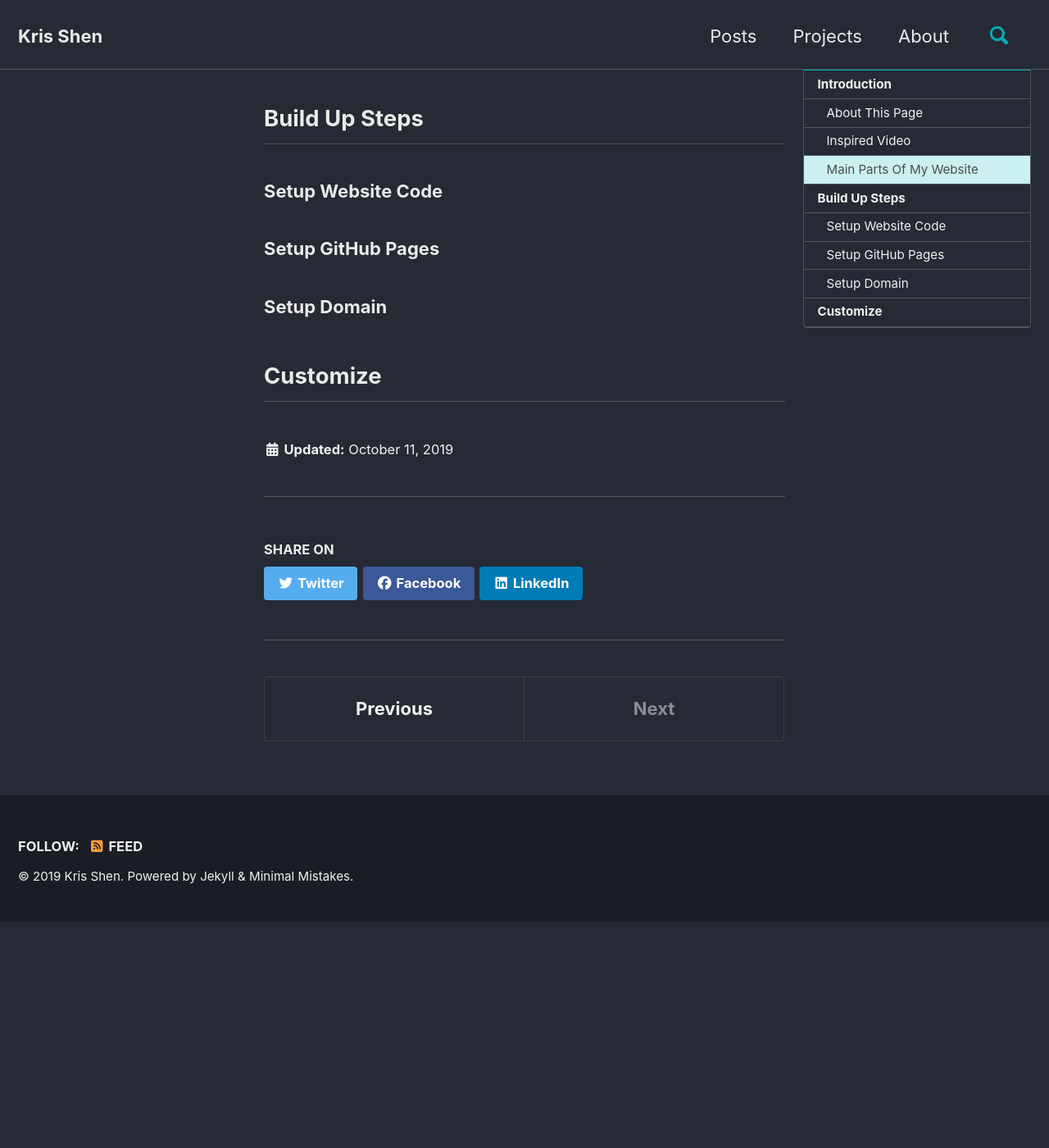
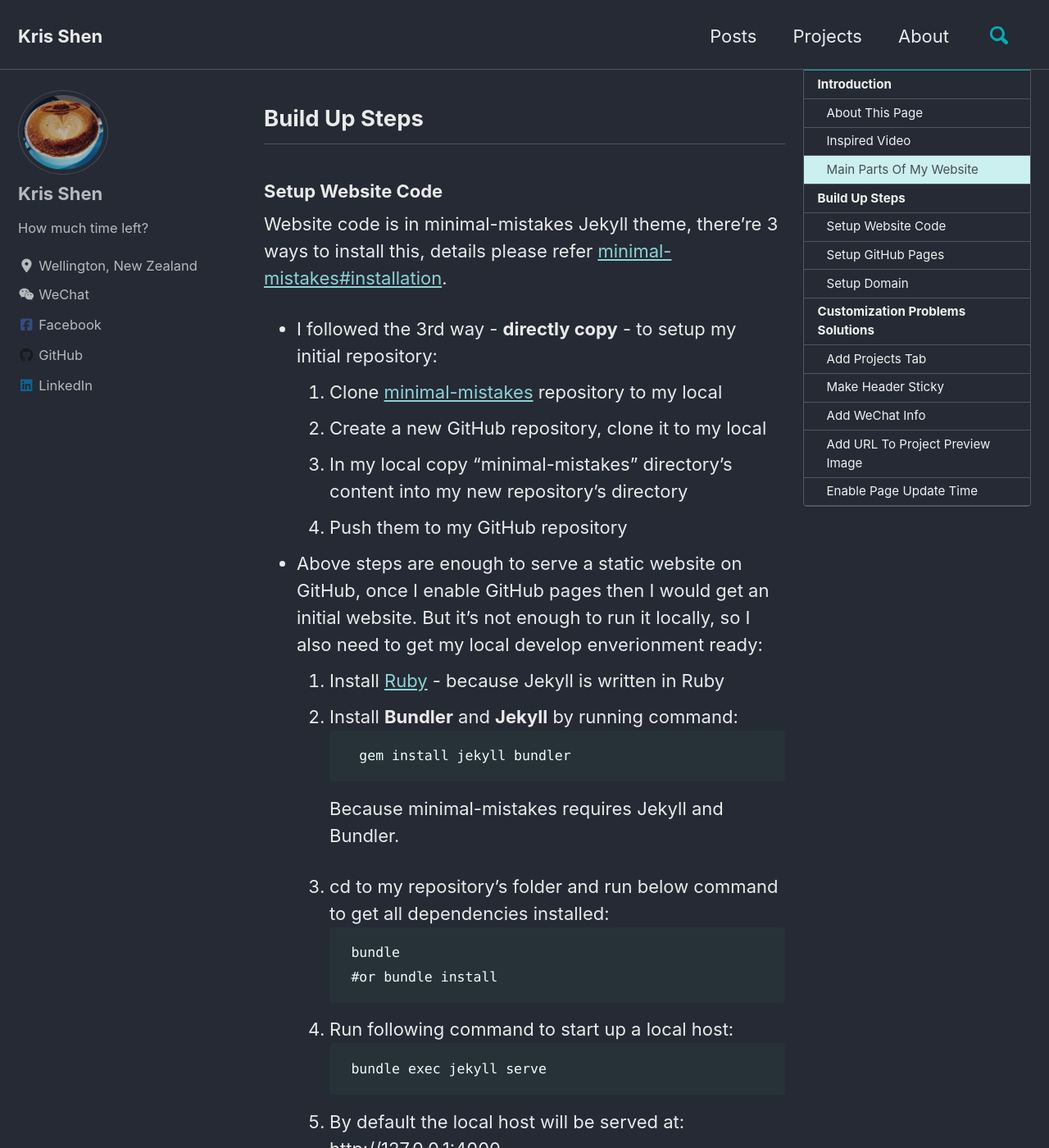
Before and after one commit to krisshen/mywebsite, a Jekyll site: the page built from _projects/website.md, in a window 1280 px wide and 1400 px high, scrolled down 1923 px. Shown: the whole window at 82% size. Built offline with Jekyll 4.4.1, drawn with Linux system fonts in a browser that asks for light colours; cached includes are drawn as plain includes; nearby versions of some CDN libraries; before the commit the page ends 3048 px from its top, so only the background shows below that; some of the changed text lies outside the part shown.

Commit message:
update mywebsite project page

````diff
--- a/_projects/website.md
+++ b/_projects/website.md
@@ -37,8 +37,55 @@
 
 ### Setup Website Code
 
+Website code is in minimal-mistakes Jekyll theme, there're 3 ways to install this, details please refer [minimal-mistakes#installation](https://github.com/mmistakes/minimal-mistakes#installation).
+
+- I followed the 3rd way - **directly copy** - to setup my initial repository:
+1. Clone [minimal-mistakes](https://github.com/mmistakes/minimal-mistakes) repository to my local
+2. Create a new GitHub repository, clone it to my local
+3. In my local copy "minimal-mistakes" directory's content into my new repository's directory
+4. Push them to my GitHub repository
+
+- Above steps are enough to serve a static website on GitHub, once I enable GitHub pages then I would get an initial website. But it's not enough to run it locally, so I also need to get my local develop enverionment ready:
+1. Install [Ruby](https://jekyllrb.com/docs/installation/) - because Jekyll is written in Ruby
+2. Install **Bundler** and **Jekyll** by running command:
+    ```
+    gem install jekyll bundler
+    ```
+    Because minimal-mistakes requires Jekyll and Bundler.
+3. cd to my repository's folder and run below command to get all dependencies installed:
+   ```
+   bundle
+   #or bundle install
+   ```
+4. Run following command to start up a local host:
+   ```
+   bundle exec jekyll serve
+   ```
+5. By default the local host will be served at: http://127.0.0.1:4000
+6. Done.
+
 ### Setup GitHub Pages
+
+GitHub Pages feature is disabled by default, it's easy to enable it.
+
+1. In GitHub go to my repository that I want to publish
+2. Click Settings
+3. In Setting page, scroll down to GitHub Pages section, select 'master' branch
+    {% include figure image_path="/images/website_githubpagesection.jpg" caption="GitHub Pages disabled by default." %}
+4. Then the Settings page should be auto-refreshed, go back to GitHub Pages section, check it again.
+    {% include figure image_path="/images/website_githubpagesectiondone.jpg" caption="GitHub Pages enabled." %}
+5. Access the URL to check published website.
 
 ### Setup Domain
 
-## Customize
+## Customization Problems Solutions
+
+### Add Projects Tab
+
+### Make Header Sticky
+
+### Add WeChat Info
+
+### Add URL To Project Preview Image
+
+### Enable Page Update Time
````
Also changed, not shown: images/website_githubpagesection.jpg (added), images/website_githubpagesectiondone.jpg (added).
